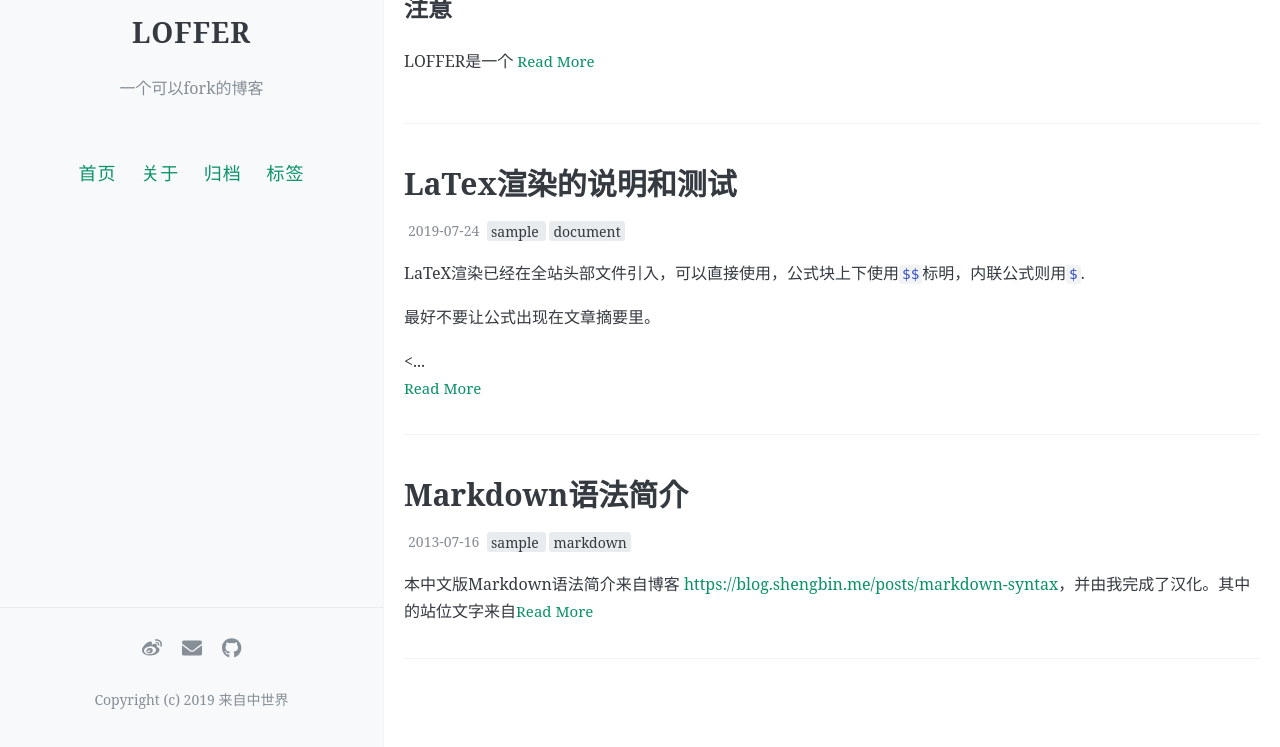
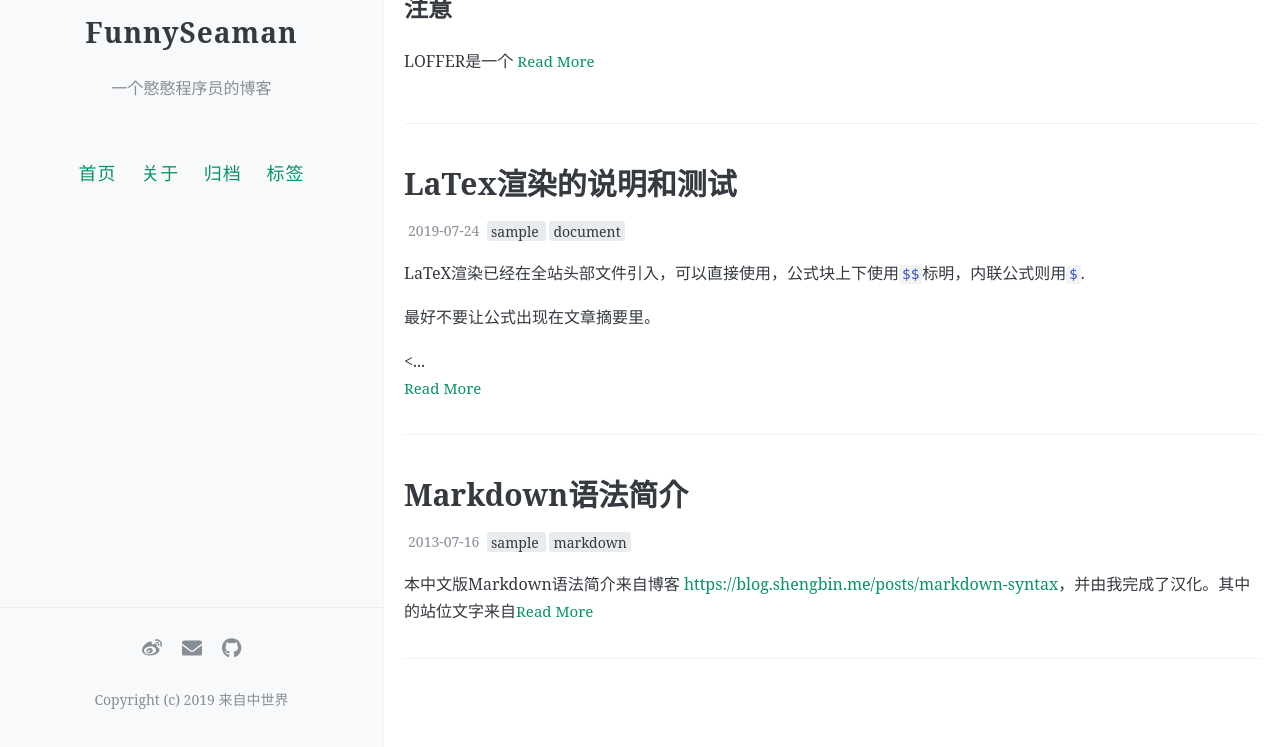
Before and after one commit to funnyseaman/funnyseaman.github.io, a Jekyll site: the page built from index.html, in a window 1280 px wide and 1037 px high. Shown: the part 290-1037 px from the top of the window. Built offline with Jekyll 4.4.1, drawn with Linux system fonts in a browser that asks for light colours; the list of posts is cut into pages by our own code; comment, search, counter and statistics services are not loaded.

Commit message:
Update _config.yml

```diff
--- a/_config.yml
+++ b/_config.yml
@@ -7,8 +7,8 @@
 # 井号后面的文字是说明文档，不会被程序读取。
 
 # 描述/签名
-name: LOFFER
-description: 一个可以fork的博客
+name: FunnySeaman
+description: 一个憨憨程序员的博客
 
 # 输入你的网站域名（如果你没有添加自己的域名，而是直接用GitHub pages分配的域名的话可以省略）
 url:
@@ -16,7 +16,7 @@ url:
 # 添加你的博客的二级域名，一般来说是你的repository名
 # 如果你的博客的URL是：(http://yourusername.github.io/repository-name)
 # 那么就写成 "/repository-name"
-baseurl: /LOFFER
+baseurl: /funnyseaman.github.io
 
 
 #
```
